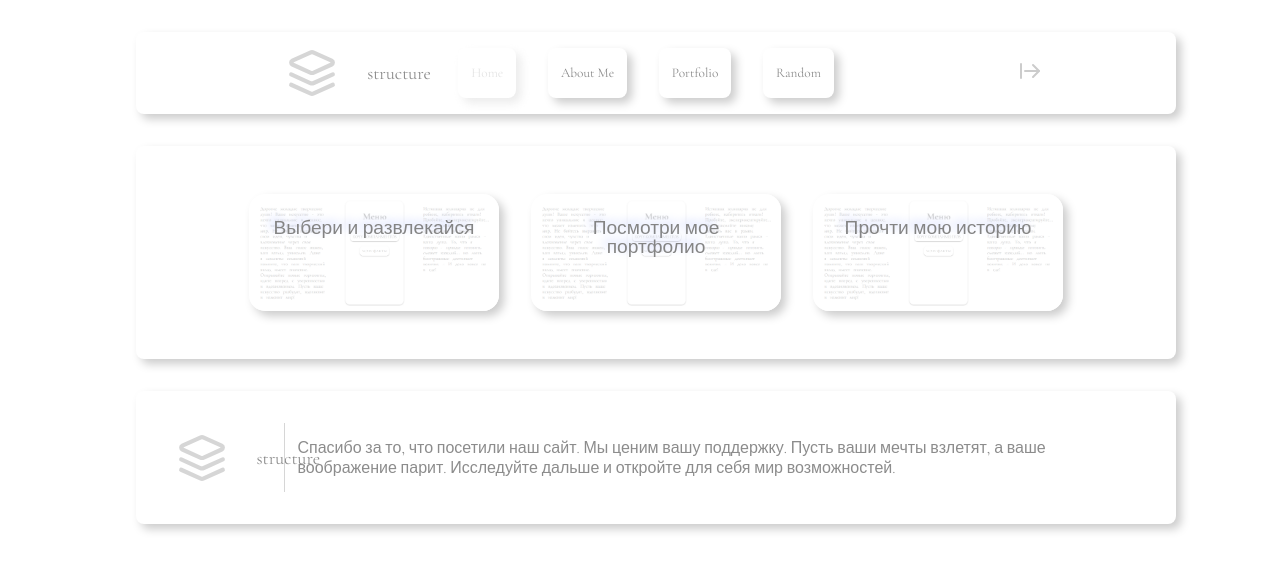
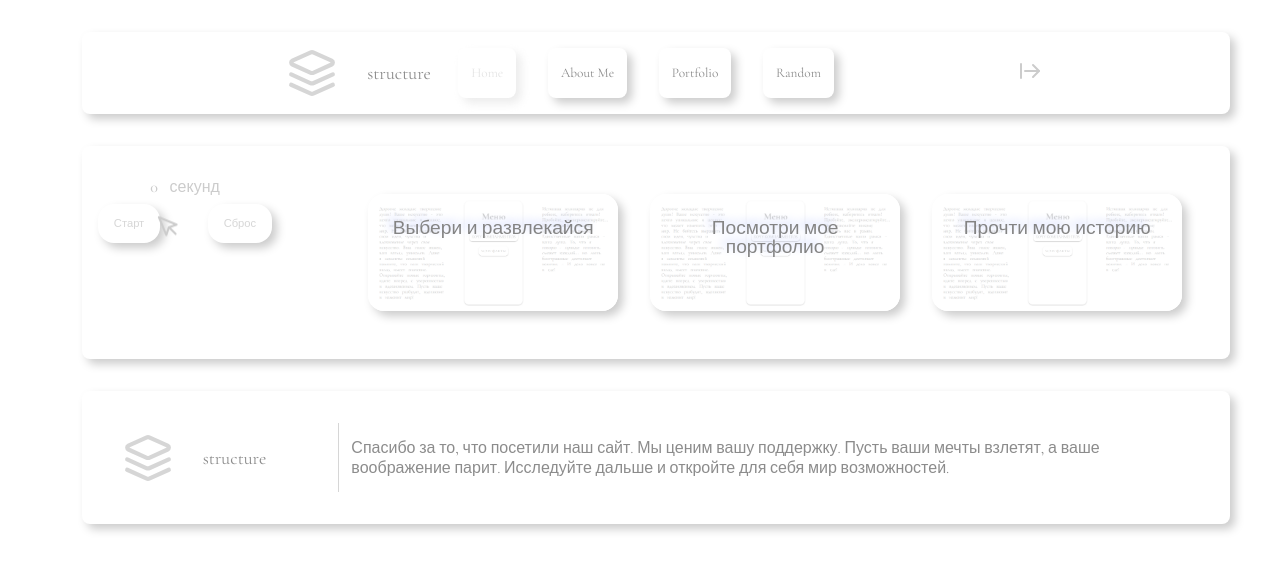
Before and after one commit to sjaelselement/pet-project, a React (Vite) app: page / in a window 1280 px wide. Shown: the top 570 px of the page. Built offline with nearby package versions, Linux system fonts and the light colour scheme.

Commit message:
timer new component

```diff
--- /dev/null
+++ b/src/components/UI/newDate/Timer.module.scss
@@ -0,0 +1,90 @@
+.wrapper {
+	display: flex;
+	flex-direction: column;
+	gap: 0.5rem;
+	align-items: center;
+	.time {
+		font-size: 1rem;
+		color: #ccc;
+	}
+
+	.buttons {
+		display: flex;
+		gap: 0.4rem;
+
+		svg {
+			align-self: center;
+			inline-size: 25px;
+			block-size: 25px;
+			padding: 0.3rem;
+		}
+
+		button {
+			display: block;
+			padding: 0.4rem 1rem;
+			border-radius: 1rem;
+			font-size: 0.7rem;
+			color: #cccc;
+
+			span {
+				inline-size: 40px;
+				block-size: 25px;
+			}
+		}
+	}
+	.stop {
+		svg {
+			animation: stop 1s ease-in-out infinite alternate;
+		}
+	}
+	.animation {
+		svg {
+			animation: active 1s ease-in-out infinite alternate;
+		}
+	}
+}
+
+@keyframes active {
+	0% {
+		transform: rotateZ(0);
+	}
+	10% {
+		transform: rotateZ(36deg);
+	}
+	20% {
+		transform: rotateZ(72deg);
+	}
+	30% {
+		transform: rotateZ(108deg);
+	}
+	40% {
+		transform: rotateZ(144deg);
+	}
+	50% {
+		transform: rotateZ(180deg);
+	}
+	60% {
+		transform: rotateZ(216deg);
+	}
+	70% {
+		transform: rotateZ(252deg);
+	}
+	80% {
+		transform: rotateZ(288deg);
+	}
+	90% {
+		transform: rotateZ(324deg);
+	}
+	100% {
+		transform: rotateZ(360deg);
+	}
+}
+
+@keyframes stop {
+	0% {
+		transform: translate(0, 0);
+	}
+	100% {
+		transform: translate(-30px, 10px);
+	}
+}
--- /dev/null
+++ b/src/components/UI/newDate/Timer.tsx
@@ -0,0 +1,56 @@
+import { useEffect, useState } from 'react'
+import styles from './Timer.module.scss'
+import { Hourglass, MousePointer } from 'lucide-react'
+
+const Timer = () => {
+	const [seconds, setSeconds] = useState(0)
+	const [isActive, setIsActive] = useState(false)
+
+	function toggle() {
+		setIsActive(!isActive)
+	}
+
+	function reset() {
+		setSeconds(0)
+		setIsActive(false)
+	}
+
+	useEffect(() => {
+		let interval = null
+		if (isActive) {
+			interval = setInterval(() => {
+				setSeconds(seconds => seconds + 1)
+			}, 1000)
+		} else if (!isActive && seconds !== 0) {
+			clearInterval(interval)
+		}
+		return () => clearInterval(interval)
+	}, [isActive, seconds])
+
+	return (
+		<>
+			<div className={styles.wrapper}>
+				<span className={styles.time}>{seconds} секунд</span>
+				<div className={styles.buttons}>
+					<button onClick={toggle}>
+						<span>{isActive ? 'Пауза' : 'Старт'}</span>
+					</button>
+					{isActive ? (
+						<div className={styles.animation}>
+							<Hourglass />
+						</div>
+					) : (
+						<div className={styles.stop}>
+							<MousePointer />
+						</div>
+					)}
+					<button onClick={reset}>
+						<span>Сброс</span>
+					</button>
+				</div>
+			</div>
+		</>
+	)
+}
+
+export default Timer
--- a/src/pages/home/Home.tsx
+++ b/src/pages/home/Home.tsx
@@ -1,3 +1,4 @@
+import Timer from '../../components/UI/newDate/Timer'
 import Footer from '../../components/footer/Footer'
 import Header from '../../components/header/Header'
 import styles from './Home.module.scss'
@@ -9,6 +10,7 @@ const Home: React.FC = (): JSX.Element => {
 		<>
 			<Header />
 			<section className={styles.home}>
+				<Timer />
 				<div className={styles.cards}>
 					{cardPreview.map((card: ICardPreview) => {
 						return <CardPreview key={card.id} {...card} />
```
